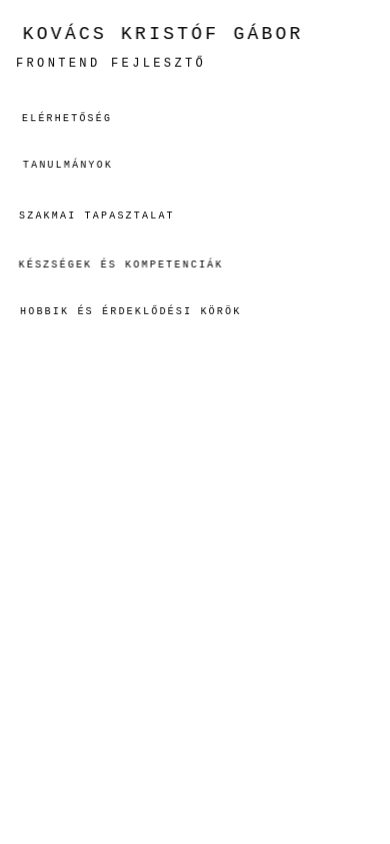
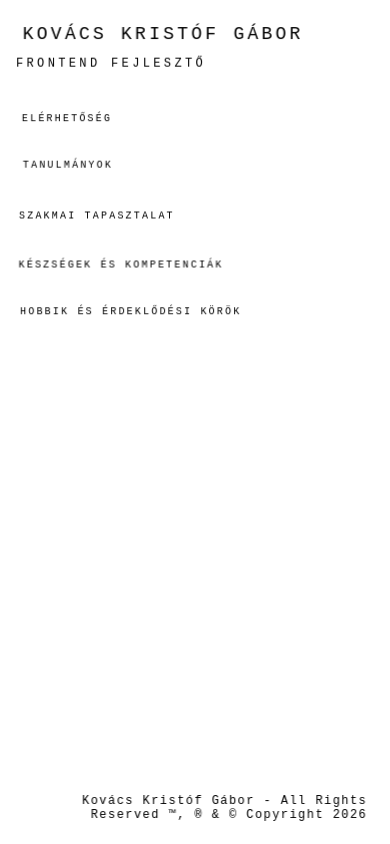
Before and after one commit to kovacskristofgabor/oneletrajz-kkg, an Angular app: page / in a window 390 px wide. Built offline with nearby package versions, Linux system fonts and the light colour scheme.

Commit message:
version 0.1 - added copyright message

```diff
--- a/src/app/app.html
+++ b/src/app/app.html
@@ -9,6 +9,8 @@
   (selected)="open($event)"
 />
 
+<app-copyright [name]="fullName" [frozen]="openIndex() !== null" />
+
 <app-section-panel
   [section]="current()"
   [shown]="shown()"
--- a/src/app/app.ts
+++ b/src/app/app.ts
@@ -6,6 +6,7 @@ import {
   viewChild,
 } from '@angular/core';
 import { CodeRain } from './code-rain/code-rain';
+import { Copyright } from './copyright/copyright';
 import { FULL_NAME, ROLE, SECTIONS } from './cv-data';
 import { Hero, SectionSelection } from './hero/hero';
 import { SectionPanel } from './section-panel/section-panel';
@@ -15,7 +16,7 @@ const CLOSE_FALLBACK_MS = 700;
 
 @Component({
   selector: 'app-root',
-  imports: [CodeRain, Hero, SectionPanel],
+  imports: [CodeRain, Copyright, Hero, SectionPanel],
   templateUrl: './app.html',
   styleUrl: './app.css',
   changeDetection: ChangeDetectionStrategy.OnPush,
--- /dev/null
+++ b/src/app/copyright/copyright.css
@@ -0,0 +1,26 @@
+:host {
+  position: fixed;
+  right: 48px;
+  bottom: 40px;
+  z-index: 2;
+  display: block;
+  max-width: calc(100vw - 64px);
+  pointer-events: none;
+  user-select: none;
+}
+
+p {
+  margin: 0;
+  font-size: 12px;
+  letter-spacing: 0.12em;
+  text-align: right;
+  will-change: transform;
+}
+
+@media (max-width: 600px) {
+  :host {
+    right: 20px;
+    bottom: 20px;
+    max-width: calc(100vw - 40px);
+  }
+}
--- /dev/null
+++ b/src/app/copyright/copyright.ts
@@ -0,0 +1,35 @@
+import {
+  AfterViewInit,
+  ChangeDetectionStrategy,
+  Component,
+  DestroyRef,
+  ElementRef,
+  NgZone,
+  inject,
+  input,
+  viewChild,
+} from '@angular/core';
+import { startFloating } from '../floating';
+
+@Component({
+  selector: 'app-copyright',
+  template: `<p #text>{{ name() }} - All Rights Reserved ™, ® &amp; © Copyright 2026</p>`,
+  styleUrl: './copyright.css',
+  changeDetection: ChangeDetectionStrategy.OnPush,
+})
+export class Copyright implements AfterViewInit {
+  private readonly zone = inject(NgZone);
+  private readonly destroyRef = inject(DestroyRef);
+
+  readonly name = input.required<string>();
+  readonly frozen = input(false);
+
+  private readonly text = viewChild.required<ElementRef<HTMLElement>>('text');
+
+  ngAfterViewInit(): void {
+    const stop = this.zone.runOutsideAngular(() =>
+      startFloating([this.text().nativeElement], () => this.frozen(), { phaseOffset: 9 }),
+    );
+    this.destroyRef.onDestroy(stop);
+  }
+}
--- /dev/null
+++ b/src/app/floating.ts
@@ -0,0 +1,102 @@
+const MAGNET_RADIUS = 260;
+const MAGNET_STRENGTH = 22;
+const SMOOTHING = 0.08;
+
+export interface FloatOptions {
+  /** Shifts the float phases so separate groups of labels don't move in sync. */
+  readonly phaseOffset?: number;
+  /** Floating amplitude in px for each element; defaults to 3. */
+  readonly amplitudes?: readonly number[];
+}
+
+interface Floater {
+  readonly el: HTMLElement;
+  readonly phase: number;
+  readonly speed: number;
+  readonly amp: number;
+  x: number;
+  y: number;
+}
+
+/**
+ * Makes the elements float gently and drift toward the cursor.
+ * While `isFrozen()` returns true they stand still. Returns a cleanup function.
+ * Must be called outside the Angular zone.
+ */
+export function startFloating(
+  elements: readonly HTMLElement[],
+  isFrozen: () => boolean,
+  options: FloatOptions = {},
+): () => void {
+  if (window.matchMedia('(prefers-reduced-motion: reduce)').matches) {
+    return () => {};
+  }
+  const offset = options.phaseOffset ?? 0;
+  const floaters: Floater[] = elements.map((el, i) => ({
+    el,
+    phase: (i + offset) * 1.7,
+    speed: 0.5 + ((i + offset) % 3) * 0.12,
+    amp: options.amplitudes?.[i] ?? 3,
+    x: 0,
+    y: 0,
+  }));
+
+  let cursorX = -9999;
+  let cursorY = -9999;
+  const onMove = (event: PointerEvent) => {
+    cursorX = event.clientX;
+    cursorY = event.clientY;
+  };
+  const onLeave = () => {
+    cursorX = -9999;
+    cursorY = -9999;
+  };
+  window.addEventListener('pointermove', onMove, { passive: true });
+  document.addEventListener('pointerleave', onLeave);
+  window.addEventListener('blur', onLeave);
+
+  const update = (t: number) => {
+    for (const f of floaters) {
+      const rect = f.el.getBoundingClientRect();
+      const baseX = rect.left + rect.width / 2 - f.x;
+      const baseY = rect.top + rect.height / 2 - f.y;
+
+      let targetX = Math.sin(t * f.speed + f.phase) * f.amp;
+      let targetY = Math.cos(t * f.speed * 0.8 + f.phase * 1.3) * f.amp * 0.7;
+
+      const dx = cursorX - baseX;
+      const dy = cursorY - baseY;
+      const dist = Math.hypot(dx, dy);
+      if (dist < MAGNET_RADIUS && dist > 0.1) {
+        const pull = (1 - dist / MAGNET_RADIUS) ** 2 * MAGNET_STRENGTH;
+        targetX += (dx / dist) * pull;
+        targetY += (dy / dist) * pull;
+      }
+
+      f.x += (targetX - f.x) * SMOOTHING;
+      f.y += (targetY - f.y) * SMOOTHING;
+      f.el.style.transform = `translate3d(${f.x.toFixed(2)}px, ${f.y.toFixed(2)}px, 0)`;
+    }
+  };
+
+  let frame = 0;
+  const tick = (now: number) => {
+    frame = requestAnimationFrame(tick);
+    if (isFrozen()) {
+      return;
+    }
+    try {
+      update(now / 1000);
+    } catch (error) {
+      console.error(error);
+    }
+  };
+  frame = requestAnimationFrame(tick);
+
+  return () => {
+    cancelAnimationFrame(frame);
+    window.removeEventListener('pointermove', onMove);
+    document.removeEventListener('pointerleave', onLeave);
+    window.removeEventListener('blur', onLeave);
+  };
+}
--- a/src/app/hero/hero.ts
+++ b/src/app/hero/hero.ts
@@ -12,19 +12,7 @@ import {
   viewChildren,
 } from '@angular/core';
 import { Section } from '../cv-data';
-
-const MAGNET_RADIUS = 260;
-const MAGNET_STRENGTH = 22;
-const SMOOTHING = 0.08;
-
-interface Floater {
-  readonly el: HTMLElement;
-  readonly phase: number;
-  readonly speed: number;
-  readonly amp: number;
-  x: number;
-  y: number;
-}
+import { startFloating } from '../floating';
 
 export interface SectionSelection {
   readonly index: number;
@@ -51,11 +39,18 @@ export class Hero implements AfterViewInit {
   private readonly roleEl = viewChild.required<ElementRef<HTMLElement>>('roleEl');
   private readonly menuEls = viewChildren<ElementRef<HTMLElement>>('menuItem');
 
-  private cursorX = -9999;
-  private cursorY = -9999;
-
   ngAfterViewInit(): void {
-    this.zone.runOutsideAngular(() => this.start());
+    const labels = [
+      this.nameEl().nativeElement,
+      this.roleEl().nativeElement,
+      ...this.menuEls().map((ref) => ref.nativeElement),
+    ];
+    const stop = this.zone.runOutsideAngular(() =>
+      startFloating(labels, () => this.activeIndex() !== null, {
+        amplitudes: labels.map((_, i) => (i < 2 ? 4 : 3)),
+      }),
+    );
+    this.destroyRef.onDestroy(stop);
   }
 
   protected select(index: number, trigger: EventTarget | null): void {
@@ -63,80 +58,4 @@ export class Hero implements AfterViewInit {
       this.selected.emit({ index, trigger });
     }
   }
-
-  private start(): void {
-    if (window.matchMedia('(prefers-reduced-motion: reduce)').matches) {
-      return;
-    }
-    const labels = [
-      this.nameEl().nativeElement,
-      this.roleEl().nativeElement,
-      ...this.menuEls().map((ref) => ref.nativeElement),
-    ];
-    const floaters: Floater[] = labels.map((el, i) => ({
-      el,
-      phase: i * 1.7,
-      speed: 0.5 + (i % 3) * 0.12,
-      amp: i < 2 ? 4 : 3,
-      x: 0,
-      y: 0,
-    }));
-
-    const onMove = (event: PointerEvent) => {
-      this.cursorX = event.clientX;
-      this.cursorY = event.clientY;
-    };
-    const onLeave = () => {
-      this.cursorX = -9999;
-      this.cursorY = -9999;
-    };
-    window.addEventListener('pointermove', onMove, { passive: true });
-    document.addEventListener('pointerleave', onLeave);
-    window.addEventListener('blur', onLeave);
-
-    let frame = 0;
-    const tick = (now: number) => {
-      frame = requestAnimationFrame(tick);
-      if (this.activeIndex() !== null) {
-        return;
-      }
-      try {
-        this.float(floaters, now / 1000);
-      } catch (error) {
-        console.error(error);
-      }
-    };
-    frame = requestAnimationFrame(tick);
-
-    this.destroyRef.onDestroy(() => {
-      cancelAnimationFrame(frame);
-      window.removeEventListener('pointermove', onMove);
-      document.removeEventListener('pointerleave', onLeave);
-      window.removeEventListener('blur', onLeave);
-    });
-  }
-
-  private float(floaters: Floater[], t: number): void {
-    for (const f of floaters) {
-      const rect = f.el.getBoundingClientRect();
-      const baseX = rect.left + rect.width / 2 - f.x;
-      const baseY = rect.top + rect.height / 2 - f.y;
-
-      let targetX = Math.sin(t * f.speed + f.phase) * f.amp;
-      let targetY = Math.cos(t * f.speed * 0.8 + f.phase * 1.3) * f.amp * 0.7;
-
-      const dx = this.cursorX - baseX;
-      const dy = this.cursorY - baseY;
-      const dist = Math.hypot(dx, dy);
-      if (dist < MAGNET_RADIUS && dist > 0.1) {
-        const pull = (1 - dist / MAGNET_RADIUS) ** 2 * MAGNET_STRENGTH;
-        targetX += (dx / dist) * pull;
-        targetY += (dy / dist) * pull;
-      }
-
-      f.x += (targetX - f.x) * SMOOTHING;
-      f.y += (targetY - f.y) * SMOOTHING;
-      f.el.style.transform = `translate3d(${f.x.toFixed(2)}px, ${f.y.toFixed(2)}px, 0)`;
-    }
-  }
 }
```
